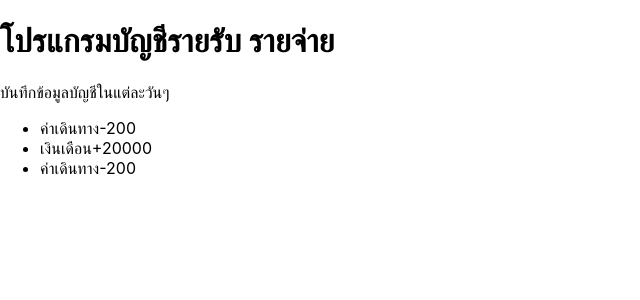
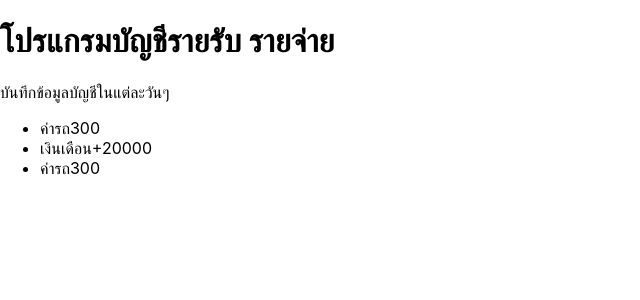
Before and after one commit to Dernorayytor/my_react_practice, a React (Create React App) app in the folder react-basic/: page / in a window 1280 px wide. Shown: the top 300 px of the page, without its empty margins (0-640 px from the left). Built offline with nearby package versions, Linux system fonts and the light colour scheme.

Commit message:
JSX Dynamic Data (กำหนดตัวแปรใต้ Component เพื่อ เรียกใช้)

```diff
--- a/react-basic/src/component/Item.js
+++ b/react-basic/src/component/Item.js
@@ -1,12 +1,16 @@
+import React from 'react';
+
 const Item =()=>{
+    const name = 'ค่ารถ';
+    const amount = 300;
     return (
-    <li>ค่าเดินทาง<spa>-200</spa></li>
+        <li>{name}<span>{amount}</span></li>
 );
 }
 
 const Item2 =()=>{
     return (
-    <li>เงินเดือน<spa>+20000</spa></li>
+        <li>เงินเดือน<span>+20000</span></li>
 );
 }
 
```
Also changed, not shown: react-basic/การใช้งานReactเบื้องต้น/JSX Dynamic Data.txt (added).
